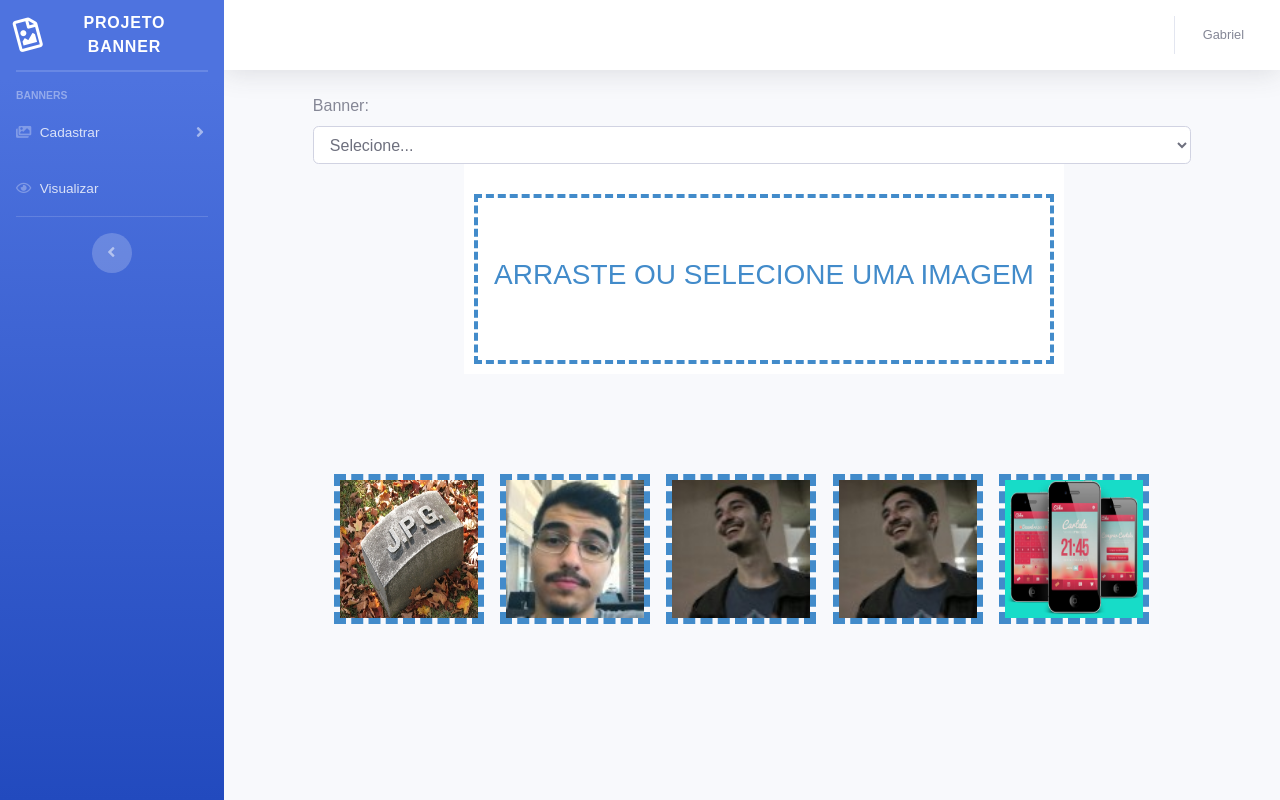
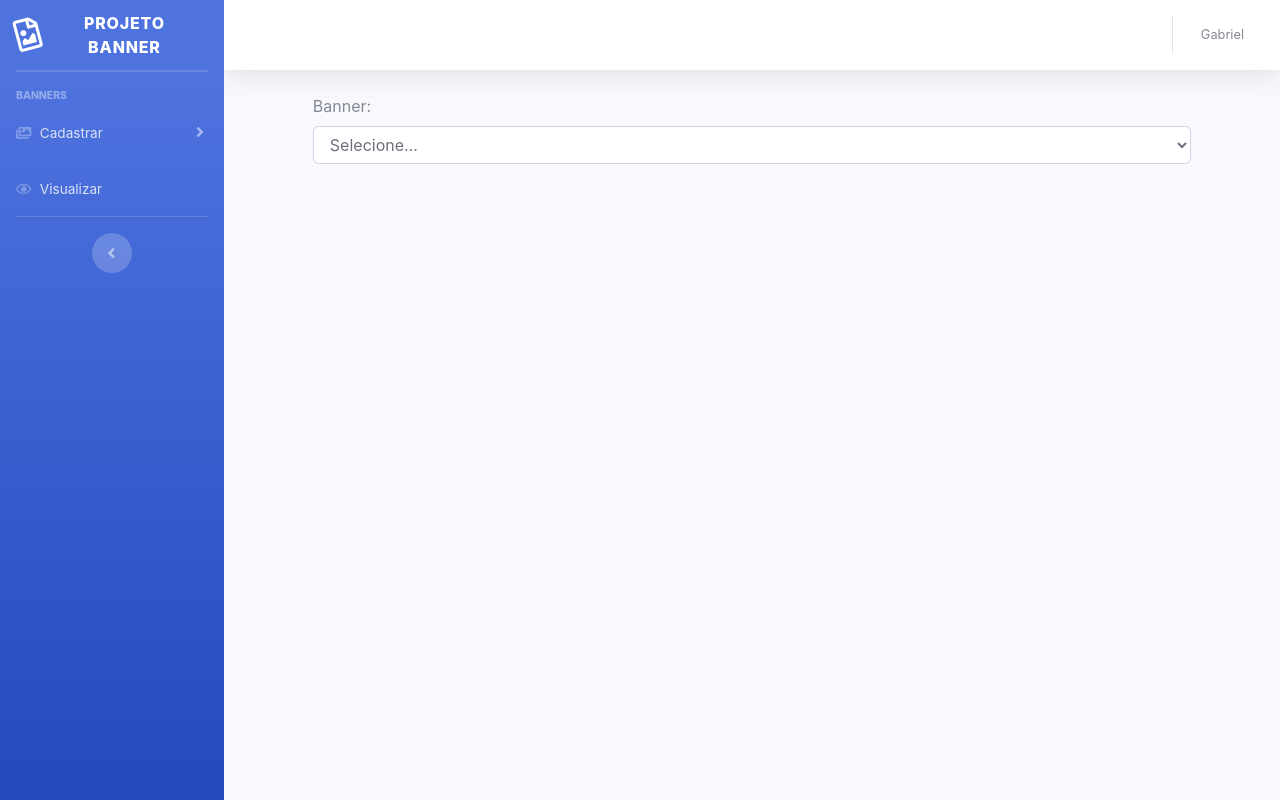
Before and after one commit to UEMGNUPSI/-ProjetoBanner, a PHP site: page /view/addImagemBanner.php in a window 1280 px wide. Run offline with PHP 8.4, Linux system fonts and the light colour scheme; a user stored in the database is signed in; data that the repository does not hold is empty; some libraries are stand-ins or nearby versions.

Commit message:
3° Commit

```diff
--- a/view/addImagemBanner.php
+++ b/view/addImagemBanner.php
@@ -10,80 +10,21 @@
   <meta name="author" content="">
 
   <title>Banner</title>
-
-
   <link href="../vendor/fontawesome-free/css/all.min.css" rel="stylesheet" type="text/css">
-  <link href="https://fonts.googleapis.com/css?family=Nunito:200,200i,300,300i,400,400i,600,600i,700,700i,800,800i,900,900i" rel="stylesheet">
   <script src="https://code.jquery.com/jquery-3.2.1.min.js"></script>
   <link href="../css/sb-admin-2.min.css" rel="stylesheet">
-
-
-   <script>
-   function readURL(input) {
-  if (input.files && input.files[0]) {
-
-    var reader = new FileReader();
-
-    reader.onload = function(e) {
-      $('.image-upload-wrap').hide();
-
-      $('.file-upload-image').attr('src', e.target.result);
-      $('.file-upload-content').show();
-
-      $('.image-title').html(input.files[0].name);
-    };
-
-    reader.readAsDataURL(input.files[0]);
-
-  } else {
-    removeUpload();
-  }
-}
-
-function removeUpload() {
-  $('.file-upload-input').replaceWith($('.file-upload-input').clone());
-  $('.file-upload-content').hide();
-  $('.image-upload-wrap').show();
-}
-$('.image-upload-wrap').bind('dragover', function () {
-        $('.image-upload-wrap').addClass('image-dropping');
-    });
-    $('.image-upload-wrap').bind('dragleave', function () {
-        $('.image-upload-wrap').removeClass('image-dropping');
-});
-
-function Mudarestado (){
-
-if (document.getElementById('mostrarImagem').style.display === 'none'){
-    document.getElementById('mostrarImagem').style.display = 'block';
-    event.preventDefault();
-  }
-}
-
-function impedirReload(){
-  event.preventDefault();
-}
-
-</script>
-
-
-<link href="../css/teste.css" rel="stylesheet">
-
 
 </head>
 
 <?php include_once "sidebar.php"; ?>
 <?php include_once "../funcoes/conexao.php";?>
-<div onload="impedirReload()">
+
   <form method="post" id="cadProtocolo"  >
     <div class="form-row ">
       <div class="form-group col-sm-10"style="margin: 0 auto">
-
         <label for="Banner">Banner:</label>
         <select id="Banner" class="form-control" name="Banner">
-
         <option selected>Selecione...</option>
-
         <?php
 
         $sql = "SELECT * FROM categoria_banner";
@@ -100,96 +41,13 @@ function impedirReload(){
     </div>
   </form>
 
+  <div id="cadastroImagens">
+
+  </div>
 
 
 
 
-<form action="#" method="POST" enctype="multipart/form-data" class="ml-4 mb-3">
-<div class="file-upload" style="">
-
-    <div class="image-upload-wrap">
-      <input type="file" name="fileUpload" id="fileUpload" class="file-upload-input"  onchange="readURL(this);" accept="image/*" />
-      <div class="drag-text">
-        <h3>Arraste ou selecione uma imagem</h3>
-      </div>
-    </div>
-    <div class="file-upload-content">
-      <img class="file-upload-image" src="#" alt="your image" />
-      <div class="image-title-wrap">
-
-        <button type="button" onclick="removeUpload()" class="remove-image">Remover <span class="image-title">Imagem</span></button>
-        <input type="submit" value="Enviar" onclick="Mudarestado()">
-
-      </div>
-
-    </div>
-    </div>
-</form>
-<?php
-//Colocar o nome do banner
-$ultimo_id = 2;
-$_UP['pasta'] = '../documentos/' . $ultimo_id . '/';
-
-if (isset($_FILES['fileUpload'])) :
-// verifica a ação no botão
-$nome_imagem = $_FILES['fileUpload']['name'];
-
-if (is_dir($_UP['pasta'])) {
-//Se a Pasta Existe
-  if (move_uploaded_file($_FILES['fileUpload']['tmp_name'], $_UP['pasta'] . $nome_imagem))
-     return 0;
-  else
-     return 1;
-} else {
-//Se a pasta não existe
-//Criar a pasta de foto do produto
-  mkdir($_UP['pasta'], 0777);
-//Verificar se é possive mover o arquivo para a pasta escolhida
-  if (move_uploaded_file($_FILES['fileUpload']['tmp_name'], $_UP['pasta'] . $nome_imagem))
-    return 0;
-  else
-    return 1;
-}
-endif;
-?>
 
 
-<?php
-        $ultimo_id = 2;
-        $caminho = '../documentos/'.$ultimo_id.'/';
-        $img = glob($caminho.'*.jpg');
-        $contador = count($img);
-
-        $loopHorizontal = 5;
-
-    ?>
-    <form method="post" id="cadProtocolo"   >
-
-      <div class="form-row"style="justify-content:center;margin-top:100px">
-
-        <?php
-        for($i = 0; $i < $contador; $i++){
-            if($contador <= $loopHorizontal){
-        ?>
-
-          <div id="mostrarImagem"  class="form-row " style="width: 150px; height: 150px;display: block;border-radius: 5px;align-items: center;margin-right: 2%;" >
-            <img src="<?php echo $img[$i]; ?>" style="width:150px;height: 150px;border-width: 6px;border-style: dashed;border-color: #428bca;" />
-          </div>
-            <?php
-            }
-            else if($contador = $loopHorizontal){
-            ?>
-          <div id="mostrarImagem" style="width: 150px; height: 150px;display: block;border-radius: 5px;align-items: center;margin-right: 2%;">
-            <img src="<?php echo $img[$i]; ?>" style="width:150px;height: 150px;border-width: 6px;border-style: dashed;border-color: #428bca;"/>
-          </div>
-                <?php
-
-            }
-
-        }
-        ?>
-      </div>
-    </form>
- </div>
-
 <?php include_once  "footer.php"; ?>
```
Also changed, not shown: projetobanner.sql (+17 -13 lines). Lines whose indentation alone changed are shown as unchanged.
